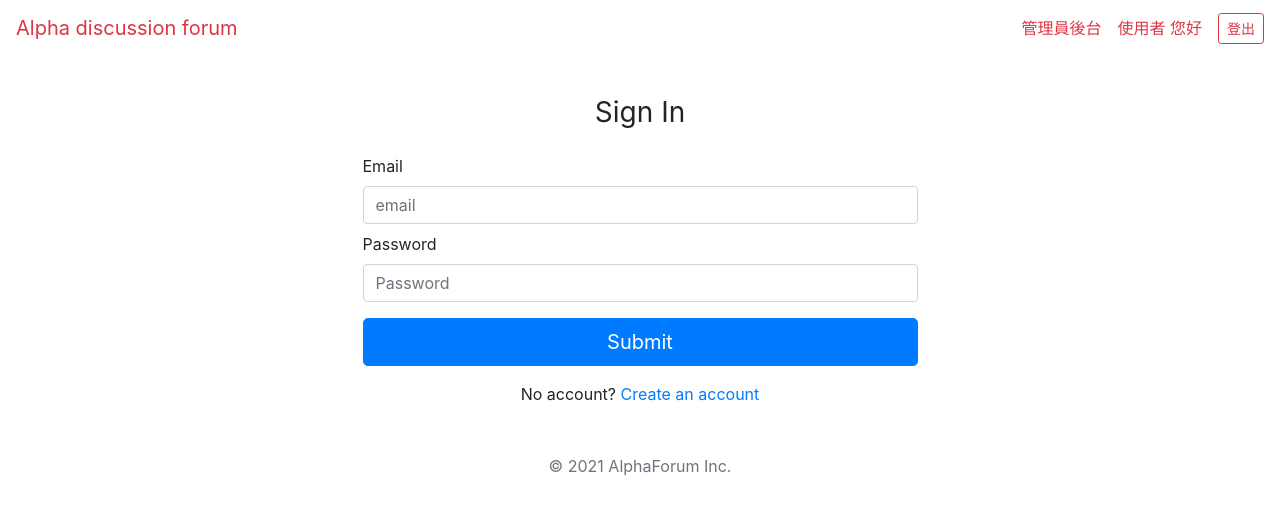
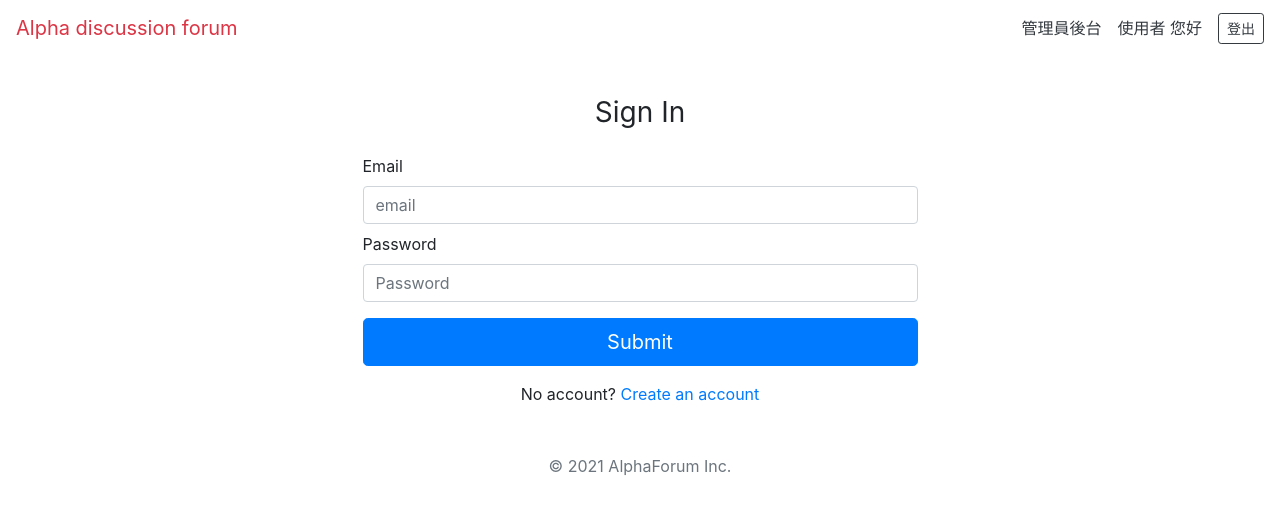
Before and after one commit to Peipeii/ForumVue, a Vue app: page /#/signin in a window 1280 px wide. Shown: the top 514 px of the page. Built offline with nearby package versions, Linux system fonts and the light colour scheme.

Commit message:
style: .vue formatting

```diff
--- a/src/components/Navbar.vue
+++ b/src/components/Navbar.vue
@@ -1,57 +1,75 @@
 <template>
   <nav class="navbar navbar-expand-lg fixed-top navbar-dark bg-white">
-    <router-link
-      class="navbar-brand text-danger"
-      to="/"
-    >
-      Alpha discussion forum
-    </router-link>
-
-
-
+    <router-link class="navbar-brand text-danger" to="/">Alpha discussion forum</router-link>
     <a
       class="navbar-toggler text-danger pointer-link"
       data-toggle="collapse"
       data-target="#navbarSupportedContent"
       aria-controls="navbarSupportedContent"
       aria-expanded="false"
-      aria-label="Toggle navigation">
-      <span><font-awesome-icon icon="hamburger" size='lg'/></span>
+      aria-label="Toggle navigation"
+    >
+      <span>
+        <font-awesome-icon icon="hamburger" size="lg" />
+      </span>
     </a>
 
-    <div
-      id="navbarSupportedContent"
-      class="navbar-collapse collapse"
-    >
+    <div id="navbarSupportedContent" class="navbar-collapse collapse">
       <div class="ml-auto d-flex align-items-center">
         <!-- is user is admin -->
-        <router-link
-          to="#"
-          class="text-danger mr-3"
-        >
-         管理員後台
-       </router-link>
-
+        <router-link to="#" class="text-dark mr-3">管理員後台</router-link>
         <!-- is user is login -->
-        <router-link
-          to="#"
-          class="text-danger mr-3"
-        >
-          使用者 您好
-        </router-link>
-        <button
-          type="button"
-          class="btn btn-sm btn-outline-danger my-2 my-sm-0"
-        >
-          登出
-        </button>
+        <router-link to="#" class="text-dark mr-3">使用者 您好</router-link>
+        <button type="button" class="btn btn-sm btn-outline-dark my-2 my-sm-0">登出</button>
       </div>
     </div>
   </nav>
 </template>
 
+<script>
+// seed data
+const dummyUser = {
+  currentUser: {
+    id: 1,
+    name: "管理者",
+    email: "root@example.com",
+    image: "https://i.pravatar.cc/300",
+    isAdmin: true
+  },
+  isAuthenticated: true
+}
+
+export default {
+  data () {
+    return {
+      currentUser: {
+        id: -1,
+        name: "",
+        email: "",
+        image: "",
+        isAdmin: false
+      },
+      isAuthenticated: false
+    }
+  },
+  methods: {
+    fetchUser () {
+      this.currentUser = {
+        ...this.currentUser,
+        ...dummyUser.currentUser // 把 dummyUser 蓋過 currentUser, 在 key 值相同，後者會覆蓋前者的資料
+      }
+      this.isAuthenticated = dummyUser.isAuthenticated
+    }
+  },
+  created () {
+    console.log("fetchUser")
+    this.fetchUser()
+  }
+}
+</script>
+
 <style>
-  .pointer-link {
-      cursor: pointer;
-  }
+.pointer-link {
+  cursor: pointer;
+}
 </style>
```
Also changed, not shown: public/index.html (+8 -2 lines), src/views/SignIn.vue (+6 -12 lines), src/views/SignUp.vue (+5 -11 lines).
